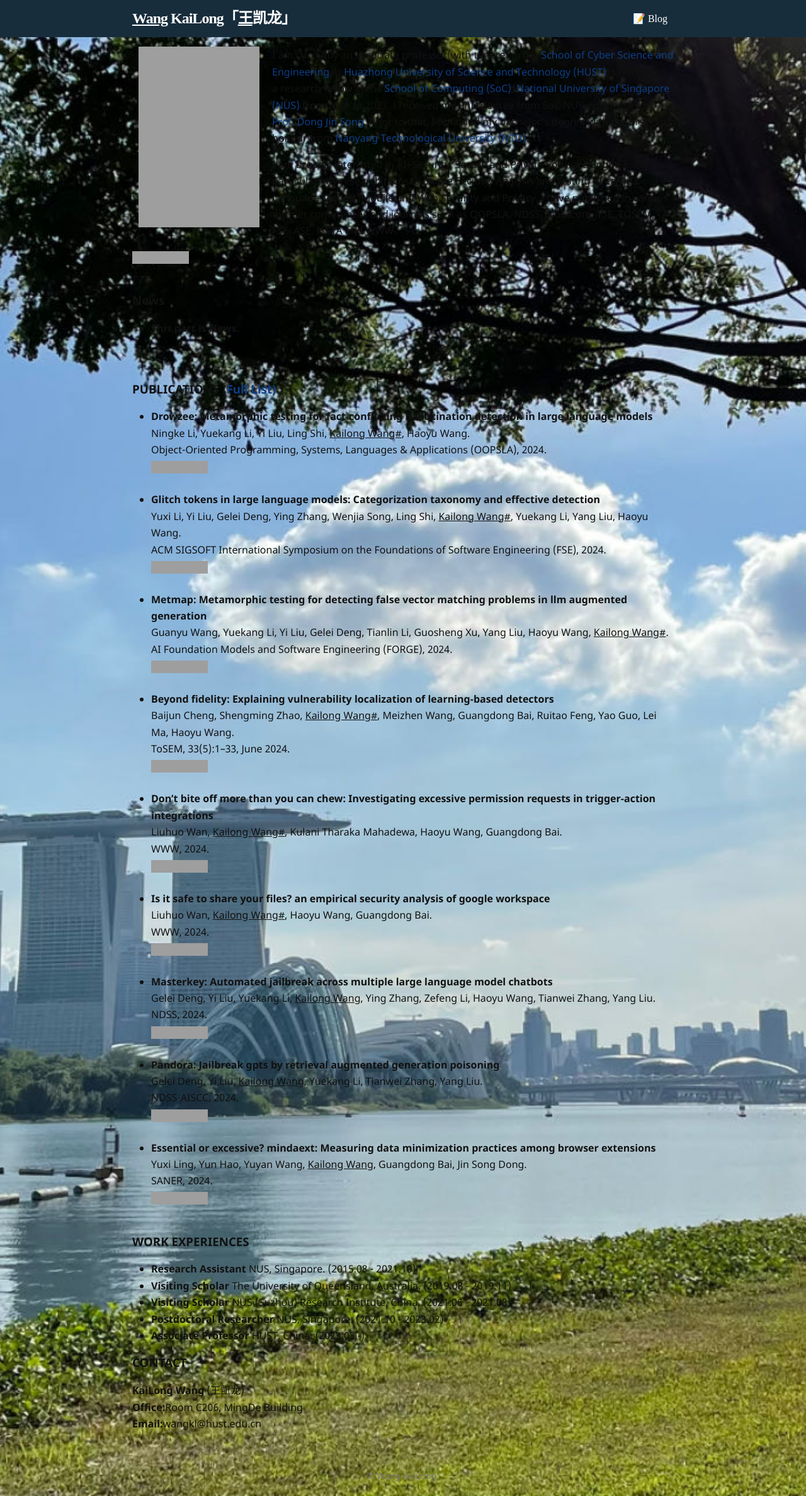
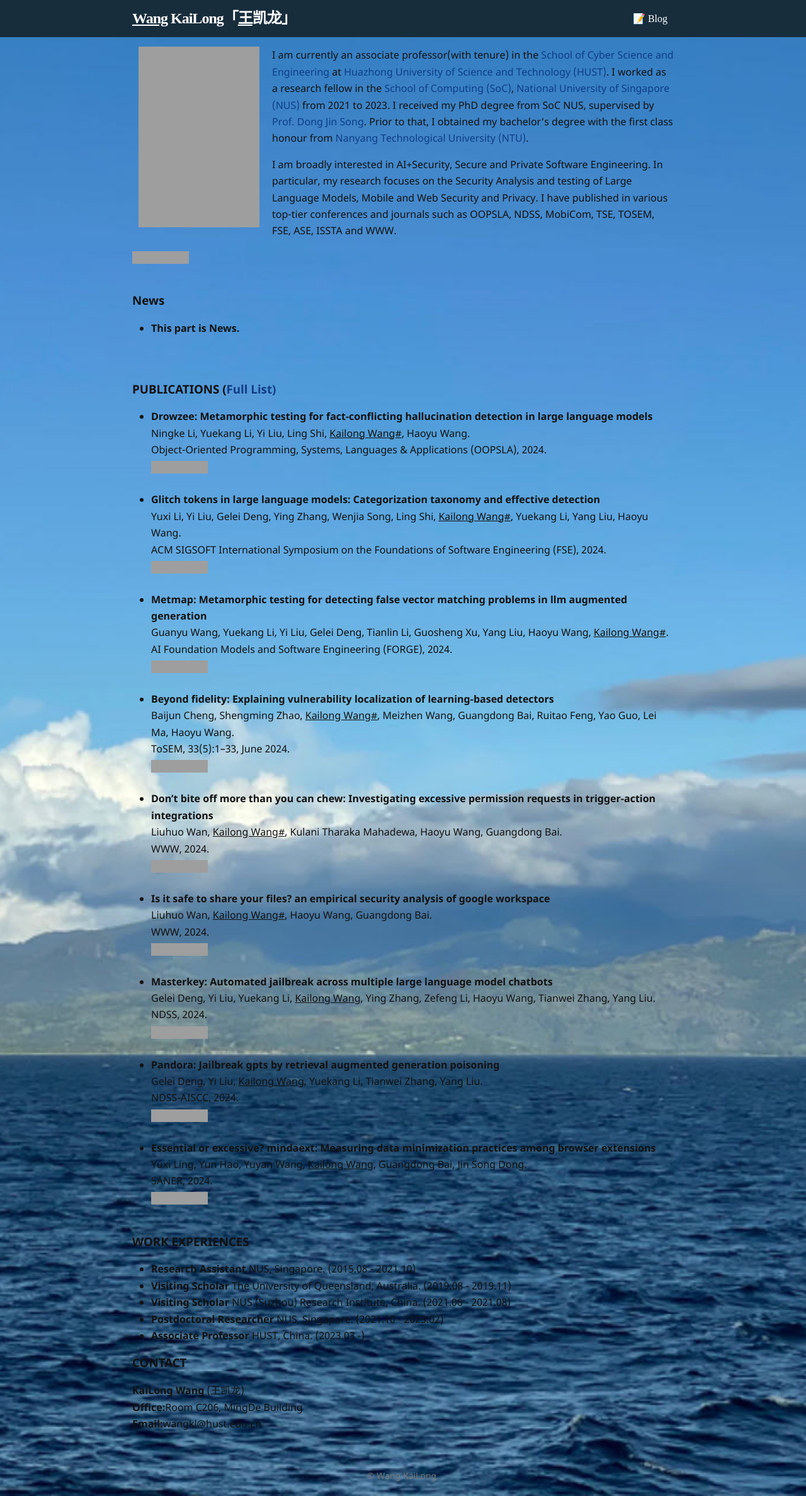
Before and after one commit to izZCrown/izZCrown.github.io, a Jekyll site: the page built from index.html, in a window 1280 px wide. Shown: the whole page at 63% size. Built offline with Jekyll 4.4.1, drawn with Linux system fonts in a browser that asks for light colours; some web fonts are replaced; grey boxes are pictures that could not be loaded.

Commit message:
Initial commit

```diff
--- a/index.html
+++ b/index.html
@@ -5,7 +5,7 @@ layout: default
 <div class='other-pages'>
 <style>
   body {
-    background-image: url('/assets/images/bg1.jpg'); /* 使用你的图片路径 */
+    background-image: url('/assets/images/bg3.jpg'); /* 使用你的图片路径 */
     background-size: cover; /* 图片覆盖整个背景 */
     background-position: center; /* 图片居中 */
     background-repeat: no-repeat; /* 不重复图片 */
```
